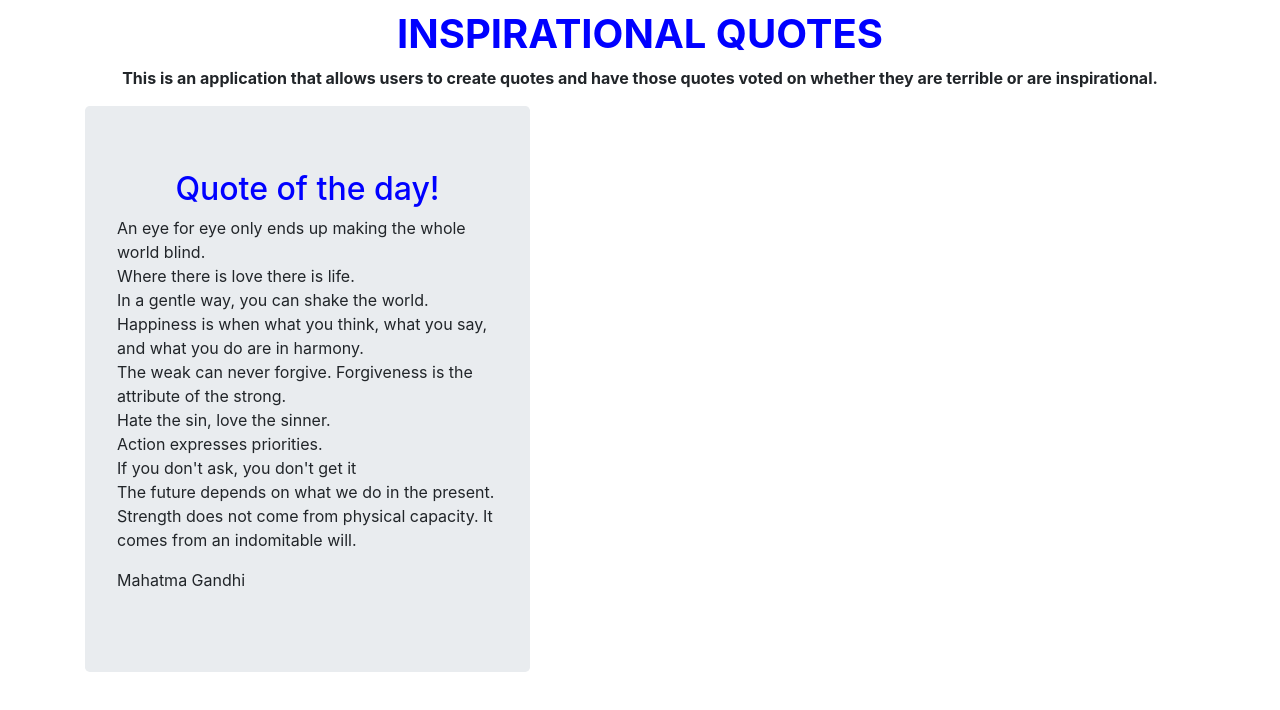
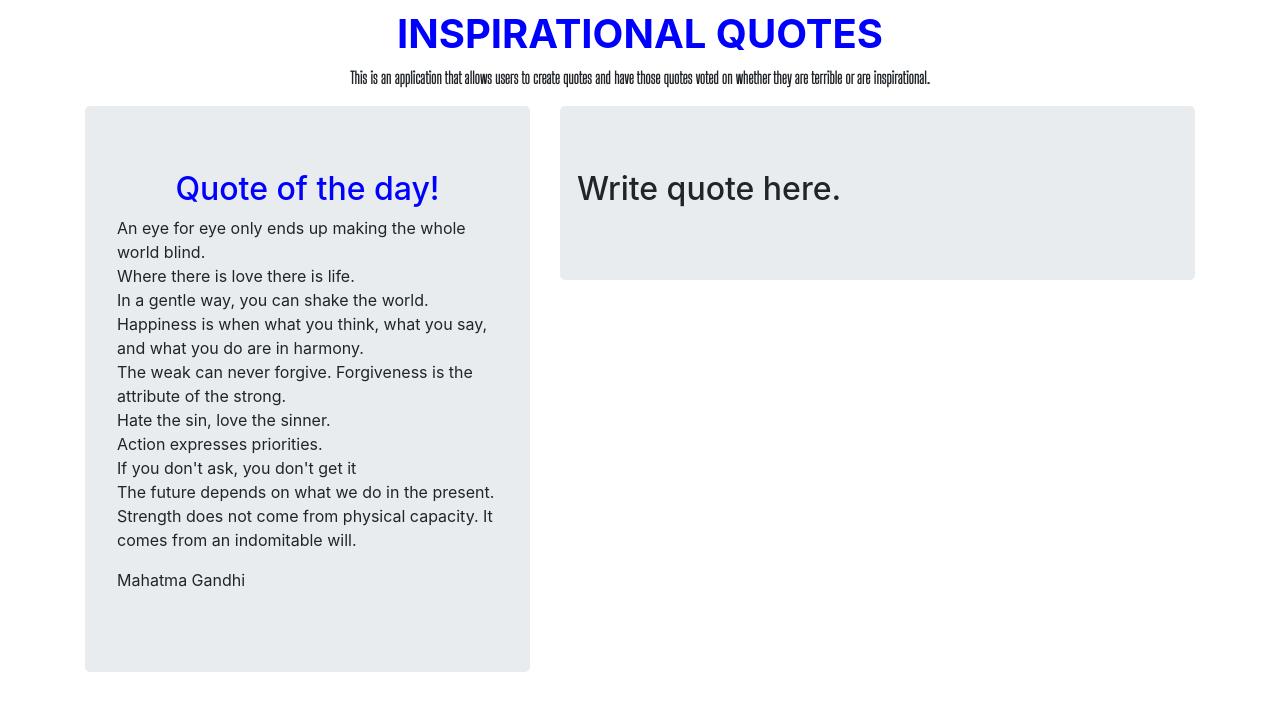
Before and after one commit to Kennedy-karuri/My-Quote, an Angular app: page / in a window 1280 px wide. Shown: the top 710 px of the page. Built offline with nearby package versions, Linux system fonts and the light colour scheme.

Commit message:
modified components

```diff
--- a/src/app/app.component.css
+++ b/src/app/app.component.css
@@ -1,11 +1,15 @@
+
 h1{
     text-align: center;
     color: blue;
     font-weight: bolder;
     padding-top: 10px;
+
 }
 
 p{
     text-align: center;
     font-weight: bold;
+    font-family: 'Big Shoulders Stencil Display', cursive;
+
 }
--- a/src/app/quote/quote.component.html
+++ b/src/app/quote/quote.component.html
@@ -0,0 +1,6 @@
+<div class="jumbotron">
+    <div class="row">
+        <div class="col-md- 7"></div>
+    <h2>Write quote here.</h2>
+    </div>
+</div>
```
